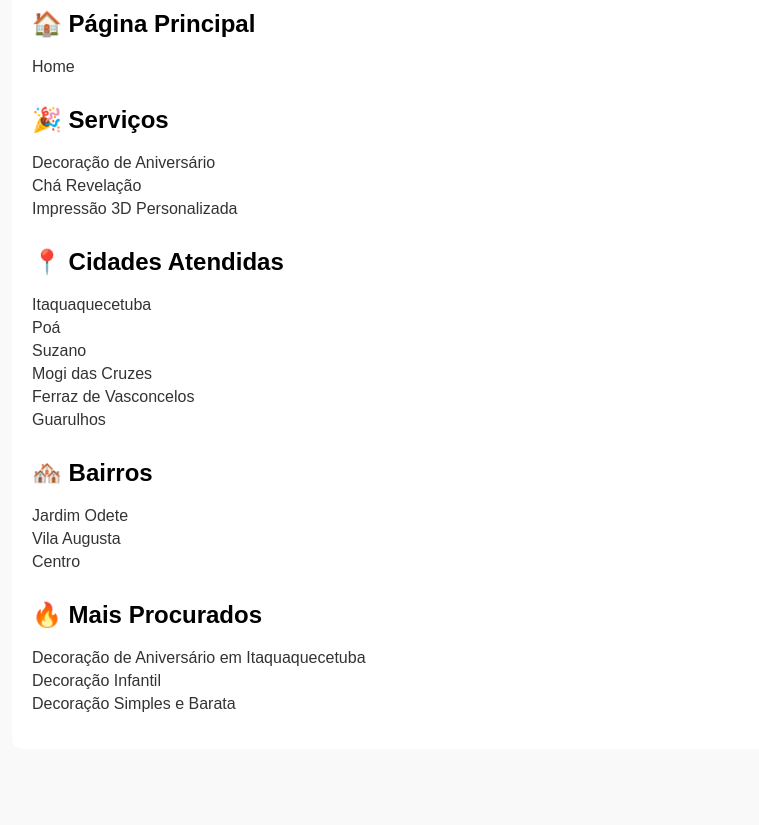
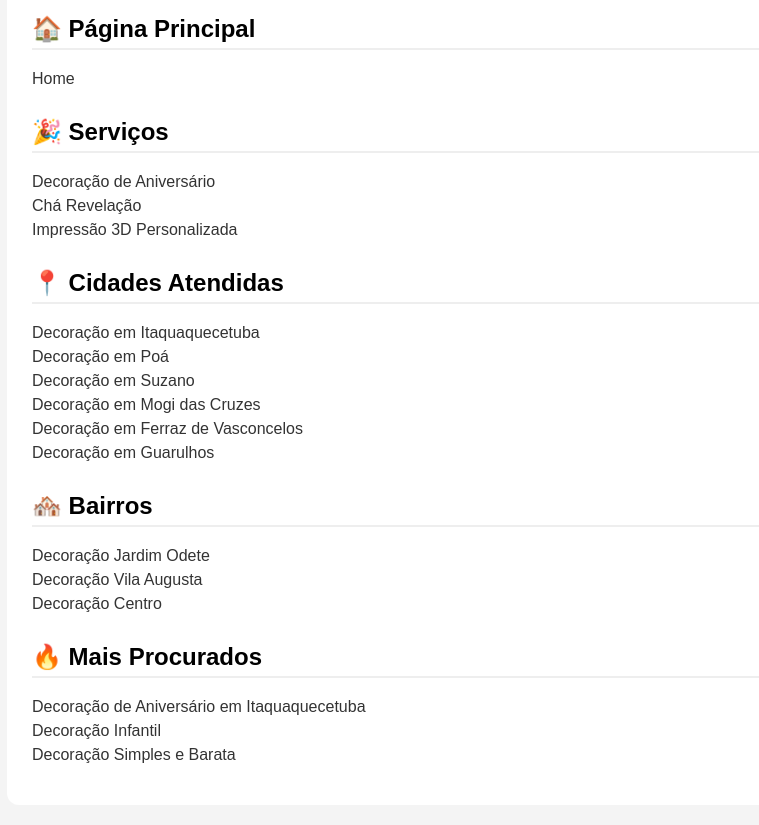
Before and after one commit to ImpulsoWeb10/lielidecor, a plain HTML site: page mapa-do-site.html in a window 1280 px wide. Shown: the part 118-943 px from the top of the page, without its empty margins (108-867 px from the left). Before the commit the page ends 887 px from the top, so only its background shows below. Drawn offline with Linux system fonts and the light colour scheme.

Commit message:
Update mapa-do-site.html

```diff
--- a/mapa-do-site.html
+++ b/mapa-do-site.html
@@ -1,31 +1,27 @@
 <!DOCTYPE html>
 <html lang="pt-BR">
 <head>
+
 <meta charset="UTF-8">
 <meta name="viewport" content="width=device-width, initial-scale=1.0">
 
 <title>Mapa do Site | LieLiDecor</title>
-<meta name="description" content="Mapa do site da LieLiDecor com todos os serviços de decoração personalizada e impressão 3D em Itaquaquecetuba e região.">
+<meta name="description" content="Mapa completo do site LieLiDecor com serviços de decoração personalizada, impressão 3D e atendimento em Itaquaquecetuba e região.">
 
+<!-- DOMÍNIO OFICIAL -->
 <link rel="canonical" href="https://lielidecor.impulsoweb10.com.br/mapa-do-site.html">
 
+<!-- Favicon -->
 <link rel="icon" href="/logo.jpeg">
 
-<!-- SEO Social -->
+<!-- Open Graph -->
 <meta property="og:title" content="Mapa do Site | LieLiDecor">
-<meta property="og:description" content="Navegue por todos os serviços e páginas da LieLiDecor.">
+<meta property="og:description" content="Veja todas as páginas e serviços da LieLiDecor.">
 <meta property="og:url" content="https://lielidecor.impulsoweb10.com.br/mapa-do-site.html">
 <meta property="og:image" content="https://lielidecor.impulsoweb10.com.br/logo.jpeg">
 <meta name="twitter:card" content="summary_large_image">
 
-<!-- Redirecionamento GitHub -->
-<script>
-if (location.hostname === "impulsoweb10.github.io") {
-  location.replace("https://lielidecor.impulsoweb10.com.br/");
-}
-</script>
-
-<!-- Schema -->
+<!-- SEO Schema -->
 <script type="application/ld+json">
 {
   "@context": "https://schema.org",
@@ -37,37 +33,40 @@ if (location.hostname === "impulsoweb10.github.io") {
 
 <style>
 body {
-  font-family: Arial;
-  background: #f9f9f9;
+  font-family: Arial, sans-serif;
+  background: #f4f4f4;
   margin: 0;
   padding: 20px;
+}
+.container {
+  max-width: 1000px;
+  margin: auto;
+  background: #fff;
+  padding: 25px;
+  border-radius: 12px;
 }
 h1 {
   text-align: center;
 }
 h2 {
   margin-top: 30px;
+  border-bottom: 2px solid #eee;
+  padding-bottom: 5px;
 }
 ul {
   list-style: none;
   padding: 0;
 }
 li {
-  margin: 5px 0;
+  margin: 6px 0;
 }
 a {
   text-decoration: none;
   color: #333;
+  font-weight: 500;
 }
 a:hover {
   color: #007BFF;
-}
-.container {
-  max-width: 1000px;
-  margin: auto;
-  background: #fff;
-  padding: 20px;
-  border-radius: 10px;
 }
 </style>
 
@@ -77,7 +76,7 @@ a:hover {
 
 <div class="container">
 
-<h1>Mapa do Site</h1>
+<h1>Mapa do Site - LieLiDecor</h1>
 
 <!-- HOME -->
 <h2>🏠 Página Principal</h2>
@@ -96,23 +95,23 @@ a:hover {
 <!-- CIDADES -->
 <h2>📍 Cidades Atendidas</h2>
 <ul>
-<li><a href="/pages/decoracao-itaquaquecetuba.html">Itaquaquecetuba</a></li>
-<li><a href="/pages/decoracao-poa.html">Poá</a></li>
-<li><a href="/pages/decoracao-suzano.html">Suzano</a></li>
-<li><a href="/pages/decoracao-mogi.html">Mogi das Cruzes</a></li>
-<li><a href="/pages/decoracao-ferraz.html">Ferraz de Vasconcelos</a></li>
-<li><a href="/pages/decoracao-guarulhos.html">Guarulhos</a></li>
+<li><a href="/pages/decoracao-itaquaquecetuba.html">Decoração em Itaquaquecetuba</a></li>
+<li><a href="/pages/decoracao-poa.html">Decoração em Poá</a></li>
+<li><a href="/pages/decoracao-suzano.html">Decoração em Suzano</a></li>
+<li><a href="/pages/decoracao-mogi.html">Decoração em Mogi das Cruzes</a></li>
+<li><a href="/pages/decoracao-ferraz.html">Decoração em Ferraz de Vasconcelos</a></li>
+<li><a href="/pages/decoracao-guarulhos.html">Decoração em Guarulhos</a></li>
 </ul>
 
-<!-- BAIRROS (EXEMPLO) -->
+<!-- BAIRROS -->
 <h2>🏘️ Bairros</h2>
 <ul>
-<li><a href="/pages/decoracao-jardim-odete.html">Jardim Odete</a></li>
-<li><a href="/pages/decoracao-vila-augusta.html">Vila Augusta</a></li>
-<li><a href="/pages/decoracao-centro.html">Centro</a></li>
+<li><a href="/pages/decoracao-jardim-odete.html">Decoração Jardim Odete</a></li>
+<li><a href="/pages/decoracao-vila-augusta.html">Decoração Vila Augusta</a></li>
+<li><a href="/pages/decoracao-centro.html">Decoração Centro</a></li>
 </ul>
 
-<!-- LINKS CRUZADOS SEO -->
+<!-- LINKS SEO -->
 <h2>🔥 Mais Procurados</h2>
 <ul>
 <li><a href="/pages/decoracao-aniversario-itaquaquecetuba.html">Decoração de Aniversário em Itaquaquecetuba</a></li>
```
